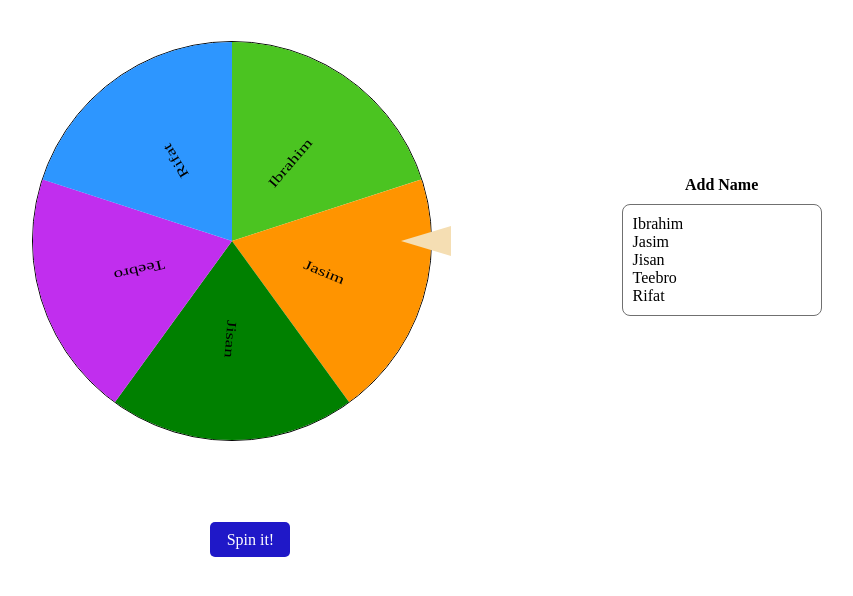
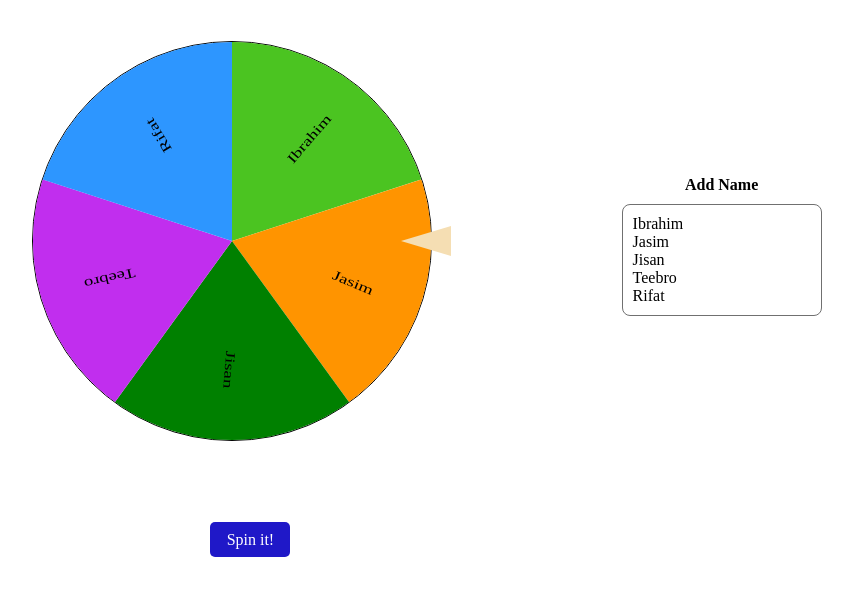
Before and after one commit to zahidul-islam-144/wpxpo-interview, a React (Create React App) app: page / in a window 1280 px wide. Shown: the top 596 px of the page, without its empty margins (308-1161 px from the left). Built offline with nearby package versions, Linux system fonts and the light colour scheme.

Commit message:
responsiveness-for-mobile-fixed

```diff
--- a/src/styles/Spinner.css
+++ b/src/styles/Spinner.css
@@ -121,9 +121,16 @@
     top: 100px;
   }
 
+  .spinner_main ul > li > div {
+    transform: rotate(-40deg);
+    position: relative;
+    top: 22px;
+    left: -22px;
+  }
+
   .spinner_main .spinner_block .circle {
-    height: 16em;
-    width: 16em;
+    height: 14em;
+    width: 14em;
     border-radius: 50%;
     overflow: hidden;
     transition: all ease 5s;
@@ -182,6 +189,7 @@
     z-index: 1;
     left: 88%;
   }
+
 }
 
 @media screen and (min-width: 577px) {
@@ -193,6 +201,13 @@
     align-items: center;
     margin: 0 auto;
     top: 100px;
+  }
+
+  .spinner_main ul > li > div {
+    transform: rotate(-40deg);
+    position: relative;
+    top: 22px;
+    left: -22px;
   }
 
   .spinner_main .spinner_block .circle {
@@ -267,6 +282,13 @@
     align-items: center;
     margin: 0 auto;
     top: 100px;
+  }
+
+  .spinner_main ul > li > div {
+    transform: rotate(-40deg);
+    position: relative;
+    top: 22px;
+    left: -22px;
   }
 
   .spinner_main .spinner_block {
@@ -407,6 +429,7 @@
     left: 59%;
   }
 }
+
 @media screen and (min-width: 993px) and (max-width: 1199px) {
   .spinner_main {
     height: 100vh;
```
